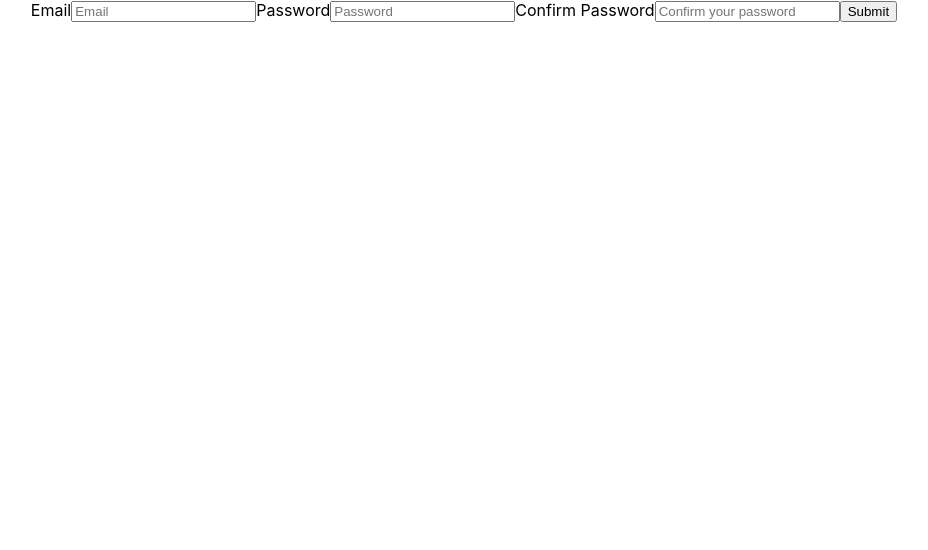
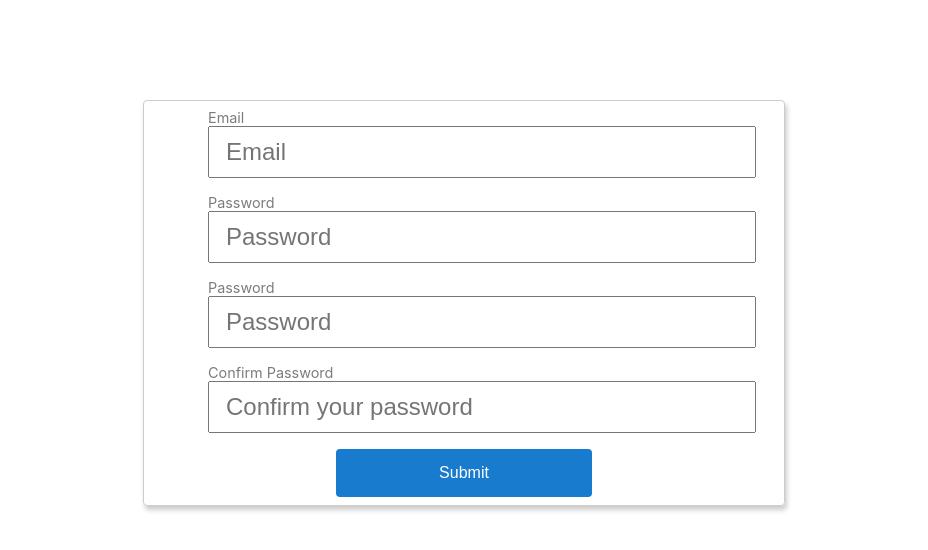
Before and after one commit to petrussola/url-shortener-frontend, a React (Create React App) app: page /signup in a window 1280 px wide. Shown: the top 550 px of the page, without its empty margins (176-1104 px from the left). Built offline with nearby package versions, Linux system fonts and the light colour scheme; no server answers.

Commit message:
Style signup

```diff
--- a/src/Components/Auth/Login.js
+++ b/src/Components/Auth/Login.js
@@ -16,7 +16,7 @@ const initialUser = {
 const StyledDiv = styled.div`
 	border: 1px solid #CCCCCC;
 	width: 50vw;
-	max-height: 50vh;
+	min-height: 30vh;
 	margin: 100px auto;
 	border-radius: 4px;
 	box-shadow: 2px 4px 5px #CCCCCC;
--- a/src/Components/Auth/SignUp.js
+++ b/src/Components/Auth/SignUp.js
@@ -1,4 +1,5 @@
 import React, { useState } from 'react';
+import styled from 'styled-components';
 
 // helpers
 import baseApi from '../../Config/config';
@@ -12,6 +13,47 @@ const initialForm = {
 	password: '',
 	repeatPassword: '',
 };
+
+const StyledDiv = styled.div`
+	border: 1px solid #cccccc;
+	width: 50vw;
+	min-height: 50vh;
+	margin: 100px auto;
+	border-radius: 4px;
+	box-shadow: 2px 4px 5px #cccccc;
+	color: #7c7c7c;
+	form {
+		display: flex;
+		flex-direction: column;
+		width: 80%;
+		margin: 0 auto;
+		section {
+			margin: 0.5rem 0;
+			display: flex;
+			flex-direction: column;
+			align-items: flex-start;
+			label {
+				font-size: 90%;
+			}
+			input {
+				width: 100%;
+				height: 2rem;
+				padding: 0.5rem 1rem;
+				font-size: 1.5rem;
+			}
+			button {
+				width: 50%;
+				margin: 0 auto;
+				border: none;
+				height: 3rem;
+				background-color: #187bcd;
+				border-radius: 4px;
+				font-size: 1rem;
+				color: white;
+			}
+		}
+	}
+`;
 
 const SignUp = ({ displayMessage, setDisplayMessage }) => {
 	const [formValue, setFormValue] = useState(initialForm);
@@ -49,11 +91,12 @@ const SignUp = ({ displayMessage, setDisplayMessage }) => {
 	};
 
 	return (
-		<div>
+		<StyledDiv>
 			{displayMessage ? (
 				<FeedbackMessage displayMessage={displayMessage} />
 			) : null}
 			<form onSubmit={onSubmitForm}>
+				<section>
 					<label htmlFor='email'>Email</label>
 					<input
 						type='email'
@@ -62,6 +105,8 @@ const SignUp = ({ displayMessage, setDisplayMessage }) => {
 						placeholder='Email'
 						onChange={onChangeFormInput}
 					/>
+				</section>
+				<section>
 					<label htmlFor='password'>Password</label>
 					<input
 						type='password'
@@ -70,6 +115,18 @@ const SignUp = ({ displayMessage, setDisplayMessage }) => {
 						placeholder='Password'
 						onChange={onChangeFormInput}
 					/>
+				</section>
+				<section>
+					<label htmlFor='password'>Password</label>
+					<input
+						type='password'
+						id='password'
+						value={formValue.password}
+						placeholder='Password'
+						onChange={onChangeFormInput}
+					/>
+				</section>
+				<section>
 					<label htmlFor='repeatPassword'>Confirm Password</label>
 					<input
 						type='password'
@@ -78,9 +135,12 @@ const SignUp = ({ displayMessage, setDisplayMessage }) => {
 						placeholder='Confirm your password'
 						onChange={onChangeFormInput}
 					/>
+				</section>
+				<section>
 					<button type='submit'>Submit</button>
+				</section>
 			</form>
-		</div>
+		</StyledDiv>
 	);
 };
 
```
Lines whose indentation alone changed are shown as unchanged.
